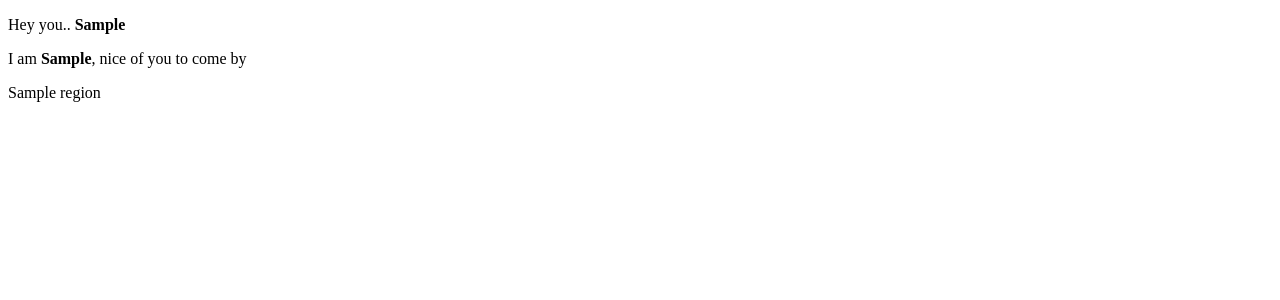
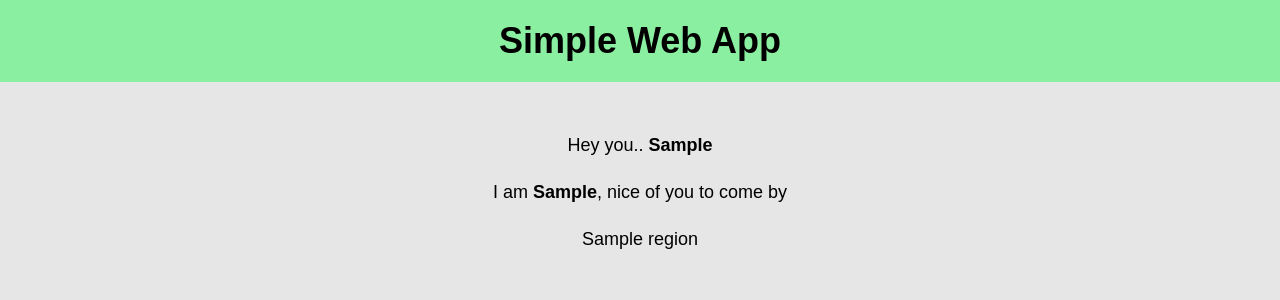
Before and after one commit to syedalijabir/demos, a Flask app: template terraform/aws-ecs-application/app/templates/index.html in a window 1280 px wide. Shown: the top 300 px of the page. Run offline with Flask 2, Linux system fonts and the light colour scheme; the template is opened without the code that fills it: most values are stand-ins (such as "Sample title", 1, 10 or a date in 2020); parts of the project's set-up code (start-up, migrations or seed data) failed here and were passed over.

Commit message:
feat: beautify the webpage and add favicon

```diff
--- a/terraform/aws-ecs-application/app/app.py
+++ b/terraform/aws-ecs-application/app/app.py
@@ -36,7 +36,7 @@ else:
     use_redis = False
 
 
-app = Flask(__name__)
+app = Flask(__name__, static_folder='static')
 app.request_count = 0
 
 @app.before_request
--- a/terraform/aws-ecs-application/app/templates/index.html
+++ b/terraform/aws-ecs-application/app/templates/index.html
@@ -1,13 +1,51 @@
 <!DOCTYPE html>
 <html>
 <head>
-    <title>Simple Web App</title>
+	<title>Sample Application</title>
+    <link rel="icon" type="image/png" href="{{ url_for('static', filename='favicon.png') }}" sizes="50x50">
     <meta charset="UTF-8">
+	<style>
+		body {
+			background-color:rgb(230, 230, 230);
+			font-family: Arial, sans-serif;
+			text-align: center;
+			margin: 0;
+			padding: 0;
+		}
+
+		header {
+			background-color:rgb(2, 252, 56, 0.4);
+			padding: 20px;
+			text-align: center;
+		}
+
+		h1 {
+			font-size: 36px;
+			margin: 0;
+		}
+
+		.container {
+			margin: 50px auto;
+			max-width: 800px;
+			padding: 0 20px;
+		}
+
+		p {
+			font-size: 18px;
+			line-height: 1.5;
+			margin-bottom: 20px;
+		}
+	</style>
 </head>
 <body>
-    <p>Hey you.. <b>{{ source_ip }}</b></p>
-    <p>I am <b>{{ my_ip }}</b>, nice of you to come by</p>
-    <p>{{ message }}</p>
-    <p>{{ region }}</p>
+	<header>
+		<h1>Simple Web App</h1>
+	</header>
+	<div class="container">
+        <p>Hey you.. <b>{{ source_ip }}</b></p>
+        <p>I am <b>{{ my_ip }}</b>, nice of you to come by</p>
+        <p>{{ message }}</p>
+        <p>{{ region }}</p>
+	</div>
 </body>
 </html>
```
Also changed, not shown: terraform/aws-ecs-application/app/static/favicon.png (added), 2 other files.
